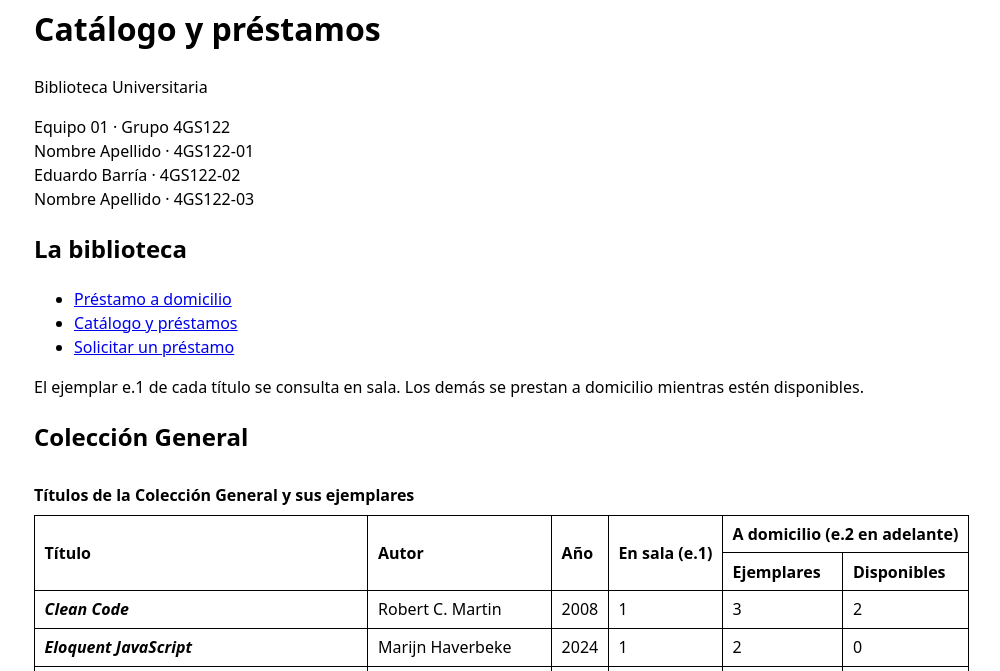
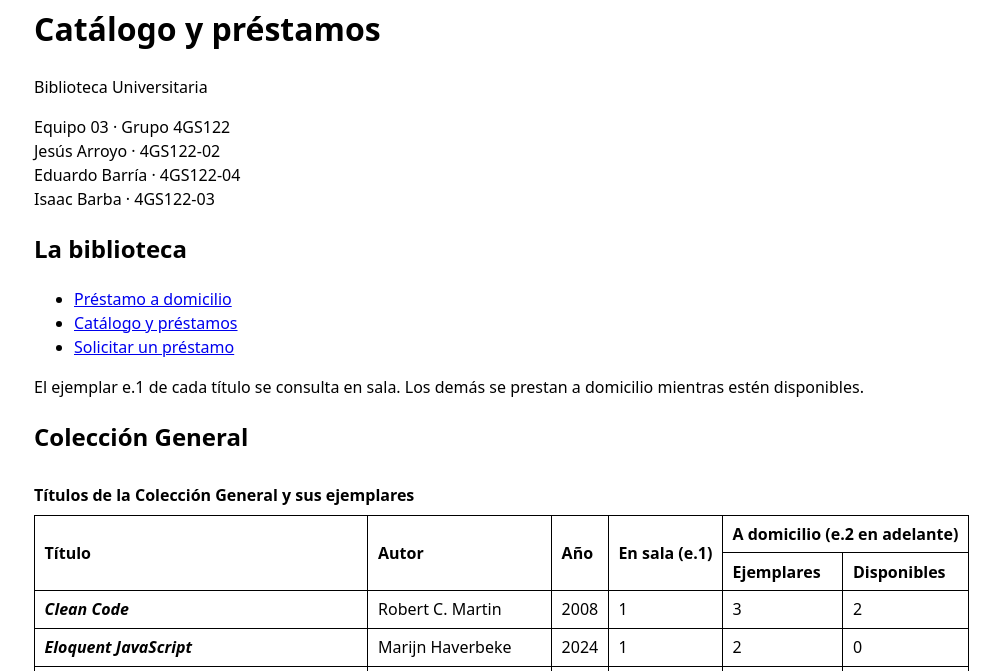
Before and after one commit to jesus-arroyo-munoz/2026ii-dsv-lab02-4gs122-eq03, a plain HTML site: page docs/catalogo.html in a window 1280 px wide. Shown: the part 126-797 px from the top of the page, without its empty margins (46-1046 px from the left). Drawn offline with Linux system fonts and the light colour scheme.

Commit message:
arregle un problemita

```diff
--- a/docs/catalogo.html
+++ b/docs/catalogo.html
@@ -32,10 +32,10 @@
 
         <!-- Datos del equipo: siempre en la cabecera. Nunca la cédula. -->
         <p>
-            Equipo 01 &middot; Grupo 4GS122<br>
-            Nombre Apellido &middot; 4GS122-01<br>
-            Eduardo Barría &middot; 4GS122-02<br>
-            Nombre Apellido &middot; 4GS122-03
+            Equipo 03 &middot; Grupo 4GS122<br>
+            Jesús Arroyo &middot; 4GS122-02<br>
+            Eduardo Barría &middot; 4GS122-04<br>
+            Isaac Barba &middot; 4GS122-03
         </p>
     </header>
 
```
